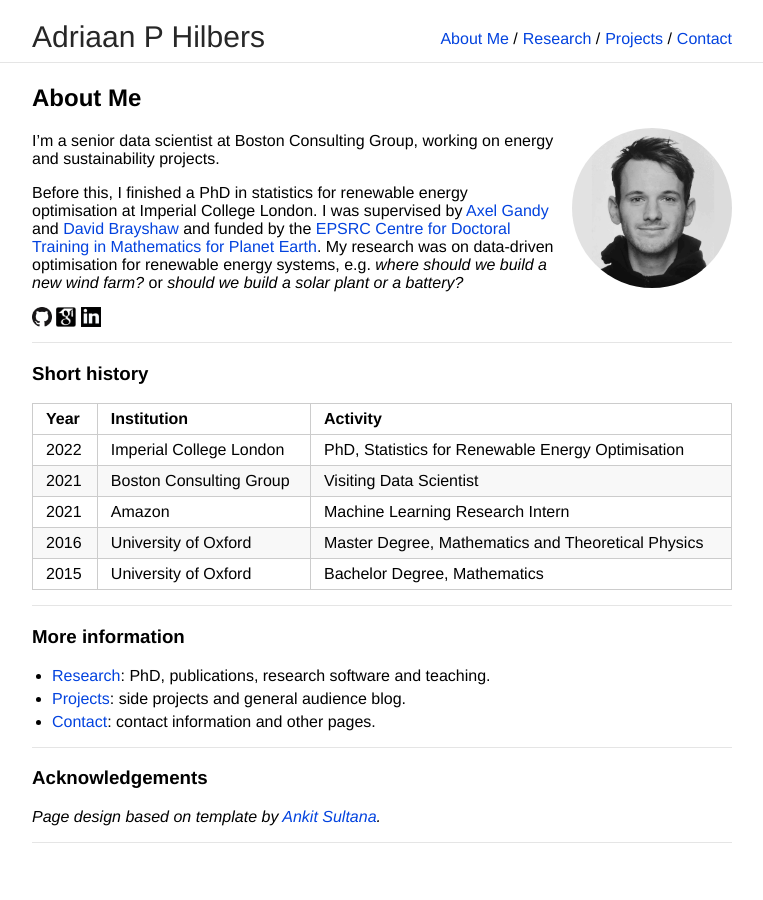
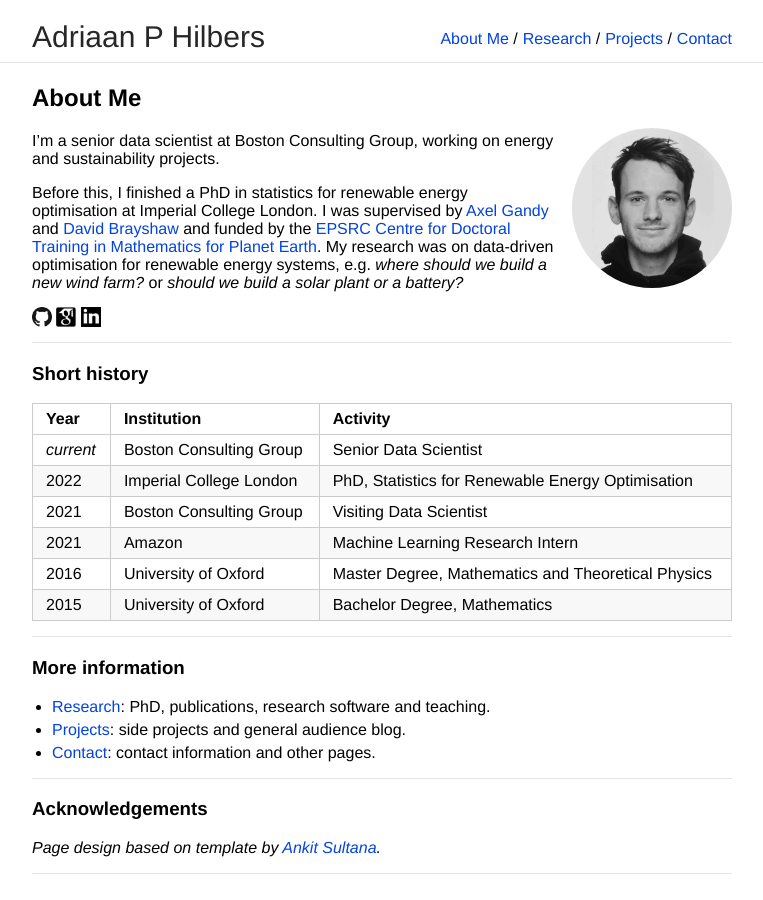
Before and after one commit to ahilbers/ahilbers.github.io, a Jekyll site: the page built from index.md, in a window 1280 px wide. Shown: the whole page, without its empty margins (258-1021 px from the left). Built offline with Jekyll 4.4.1, drawn with Linux system fonts in a browser that asks for light colours; our own code applies the rules of GitHub Pages for plain Markdown files.

Commit message:
update history

```diff
--- a/index.md
+++ b/index.md
@@ -20,7 +20,8 @@ Before this, I finished a PhD in statistics for renewable energy optimisation at
 ### Short history
 
 | Year | Institution | Activity |
-| ----- | ----- | ---- |
+| ---- | ----- | ---- |
+| *current* | Boston Consulting Group | Senior Data Scientist |
 | 2022 | Imperial College London | PhD, Statistics for Renewable Energy Optimisation |
 | 2021 | Boston Consulting Group | Visiting Data Scientist |
 | 2021 | Amazon | Machine Learning Research Intern |
```
